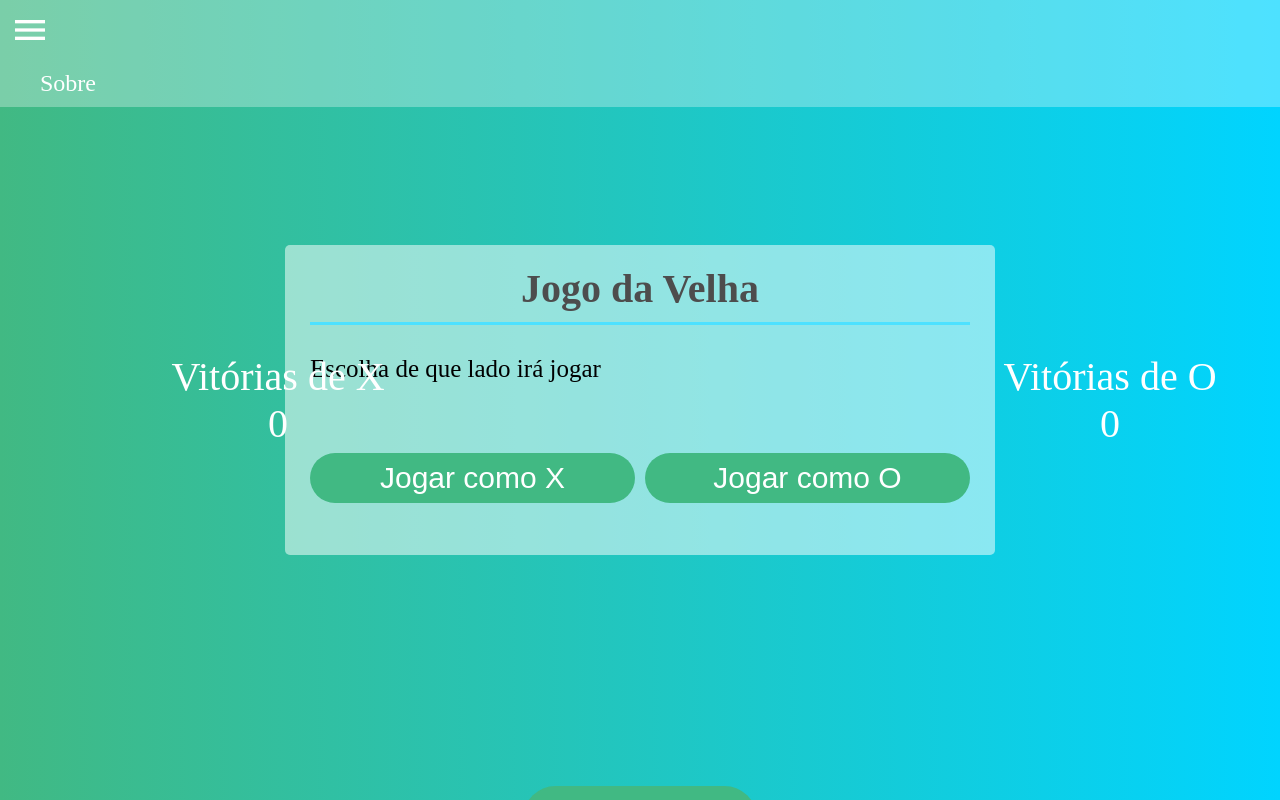
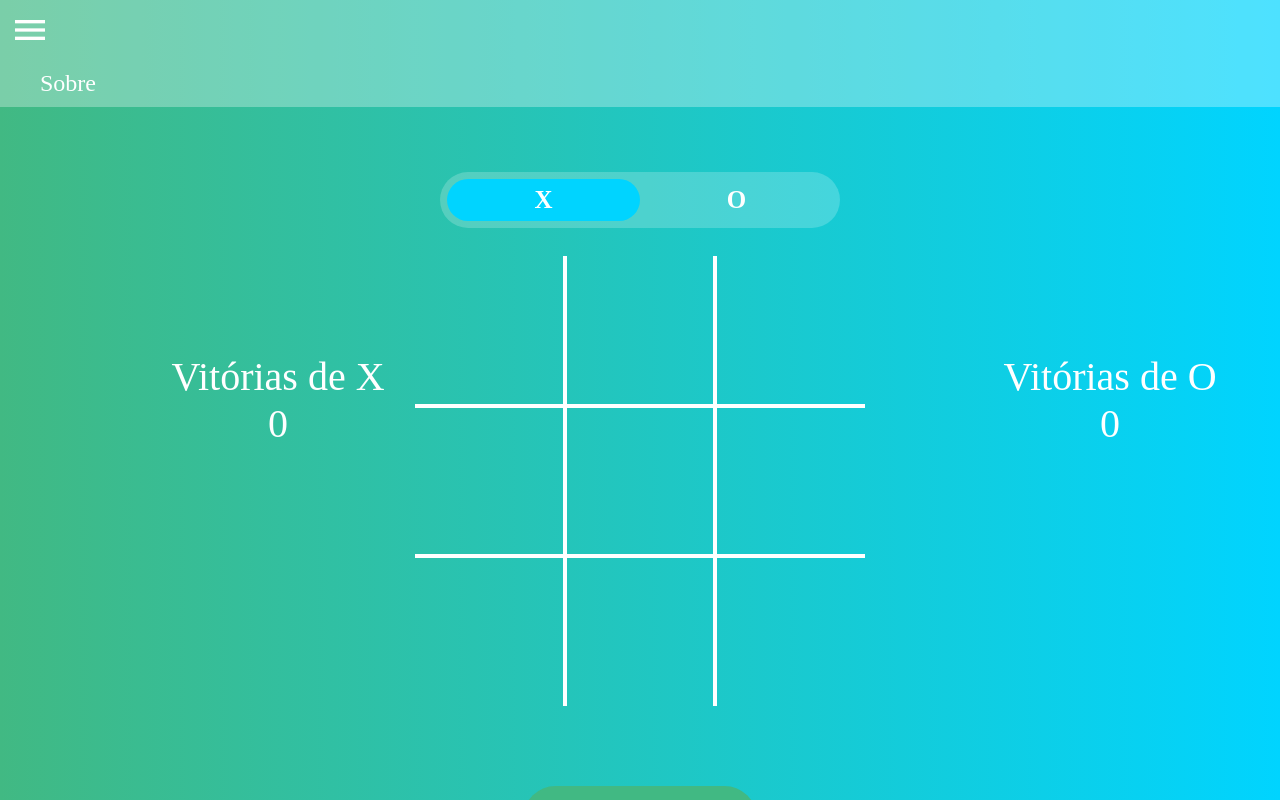
Before and after one commit to Redd26/joga-da-velha, a plain HTML site: page index.html in a window 1280 px wide. Drawn offline with Linux system fonts and the light colour scheme.

Commit message:
PlayerSelector and PlayerIndicator created

```diff
--- a/index.html
+++ b/index.html
@@ -26,6 +26,13 @@
                     <button class="playerX">Jogar como X</button>
                     <button class="playerCircle">Jogar como O</button>
                 </div>
+            </div>
+        </div>
+
+        <div class="player-turn-indicator">
+            <div class="players">
+                <span class="x-turn activate">X</span>
+                <span class="circle-turn">O</span>
             </div>
         </div>
 
--- a/style.css
+++ b/style.css
@@ -88,12 +88,14 @@ h2.subtitle {
     border-radius: 30px;
 }
 
+/* CAIXA DE ESCOLHA DE JOGADOR */
 .select-player {
+    display: none;
     position: absolute;
     top: 50%;
     left: 50%;
     transform: translate(-50%, -50%);
-    background: rgba(255, 255, 255, 0.3);
+    background: rgba(255, 255, 255, 0.1);
     padding: 20px 25px 25px;
     border-radius: 5px;
     max-width: 710px;
@@ -107,14 +109,16 @@ h2.subtitle {
     font-size: 40px;
     font-weight: 600;
     padding-bottom: 10px;
+    color: rgba(255, 255, 255, 0.8);
     border-bottom: 3px solid rgba(0, 212, 255, 1);
 }
 
 .select-player .player-title {
+    color: rgba(255, 255, 255, 0.8);
     font-size: 25px;
     font-weight: 500;
-    margin-top: 90px;
-    margin-bottom: 70px;
+    margin-top: 110px;
+    margin-bottom: 50px;
     margin-left: 0;
     margin-right: 0;
 }
@@ -152,9 +156,52 @@ h2.subtitle {
     margin-left: 5px;
 }
 
+/* INDICADOR DE QUEM ESTÁ JOGANDO NA VEZ */
+.player-turn-indicator {
+    position: relative;
+    top: 15%;
+    left: 50%;
+    transform: translate(-50%, -50%);
+}
+
+.player-turn-indicator {
+    /* display: flex; */
+    background: rgba(255, 255, 255, 0.2);
+    padding: 7px;
+    border-radius: 60px;
+    max-width: 400px;
+    max-height: 100px;
+    width: 100%;
+    height: 100%;
+}
+
+.player-turn-indicator .players{
+    position: relative;
+    display: flex;
+    width: 100%;
+    justify-content: space-between;
+}
+
+.player-turn-indicator .players span {
+    width: 100%;
+    color: white;
+    border-radius: 60px;
+    padding: 7px 0;
+    font-size: 25px;
+    font-weight: 900;
+    cursor: default;
+    text-align: center;
+}
+
+.players span.activate{
+    color: white;
+    background: rgba(0, 212, 255, 1);
+
+}
+
 /* TABULEIRO */
 .board{
-    display: none;
+    display: grid;
     width: 100%;
     height: 100%;
     justify-content: center;
```
